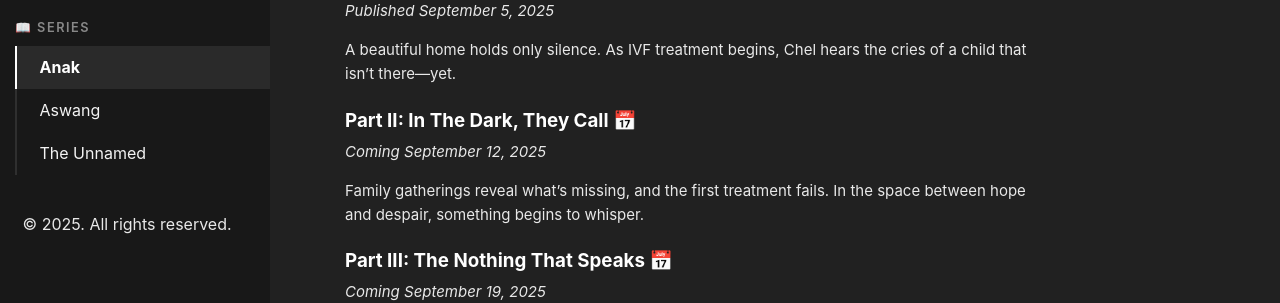
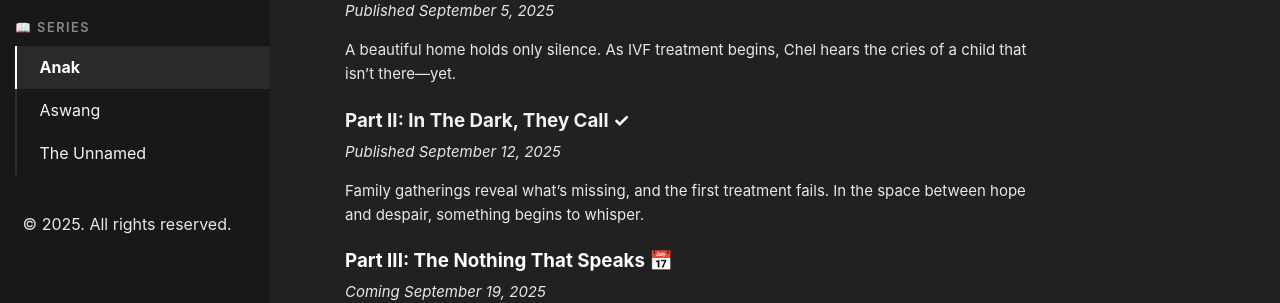
Before and after one commit to fearfulsmtry/litany-of-horror, a Jekyll site: the page built from anak-series.md, in a window 1280 px wide and 1316 px high. Shown: the part 461-764 px from the top of the window. Built offline with Jekyll 4.4.1, drawn with Linux system fonts in a browser that asks for light colours; some web fonts are replaced.

Commit message:
update series page for anak part ii

```diff
--- a/anak-series.md
+++ b/anak-series.md
@@ -20,8 +20,8 @@
 
 A beautiful home holds only silence. As IVF treatment begins, Chel hears the cries of a child that isn't there—yet.
 
-### Part II: In The Dark, They Call 📅
-*Coming September 12, 2025*
+### [Part II: In The Dark, They Call]({{ site.baseurl }}/2025/09/12/anak-part-ii/) ✓
+*Published September 12, 2025*
 
 Family gatherings reveal what's missing, and the first treatment fails. In the space between hope and despair, something begins to whisper.
 
```
